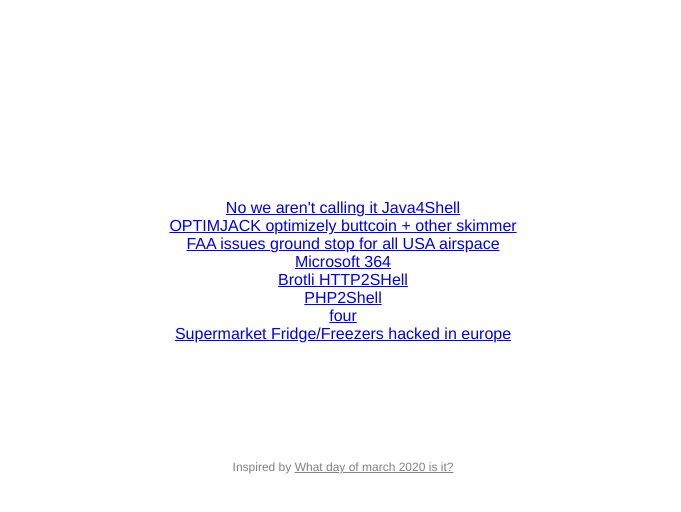
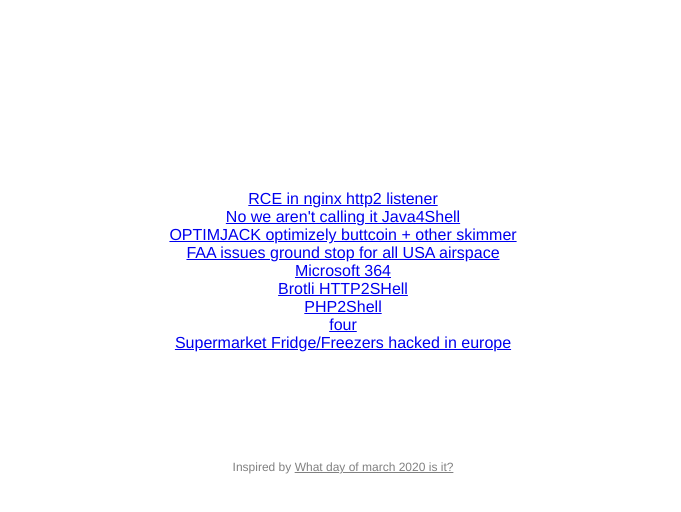
Before and after one commit to kyhwana/Whatdayofblackoctober2026, a plain HTML site: page index.html in a window 1280 px wide. Shown: the part 284-796 px from the top of the page, without its empty margins (297-978 px from the left). Drawn offline with nearby package versions, Linux system fonts and the light colour scheme.

Commit message:
Update index.html
add nginx2root/rce in nginx http2 listener

```diff
--- a/index.html
+++ b/index.html
@@ -31,7 +31,8 @@
             <tr style="height: 50%;">
                 <td class="main-text">Today is the <br><b> <span id="number"></span> of <a href="https://en.wikipedia.org/wiki/Black_October_(information_security)">Black October 2026</a></b>.</td>
                 <tr style="height: 40%;"><td class="incidents">
-<a href="https://calif.io/java4shell/">No we aren't calling it Java4Shell</a><br>
+                <a href="https://www.wiz.io/blog/nginx-http2-rce-vulnerabilities">RCE in nginx http2 listener</a><br>
+                <a href="https://calif.io/java4shell/">No we aren't calling it Java4Shell</a><br>
                 <a href="https://blog.report-uri.com/worlds-largest-brands-infected-with-malware-via-optimizely/">OPTIMJACK optimizely buttcoin + other skimmer</a><br>
                 <a href="https://www.theregister.com/offbeat/2026/11/13/faa-lifts-ground-stop-after-hours-long-delays-snag-travelers/5309912">FAA issues ground stop for all USA airspace</a><br>
                 <a href="https://www.theregister.com/saas/2026/11/13/microsofts-massive-m365-outage-stretches-past-27-hours-as-its-fixes-keep-failing/5309609">Microsoft 364</a><br>
```
